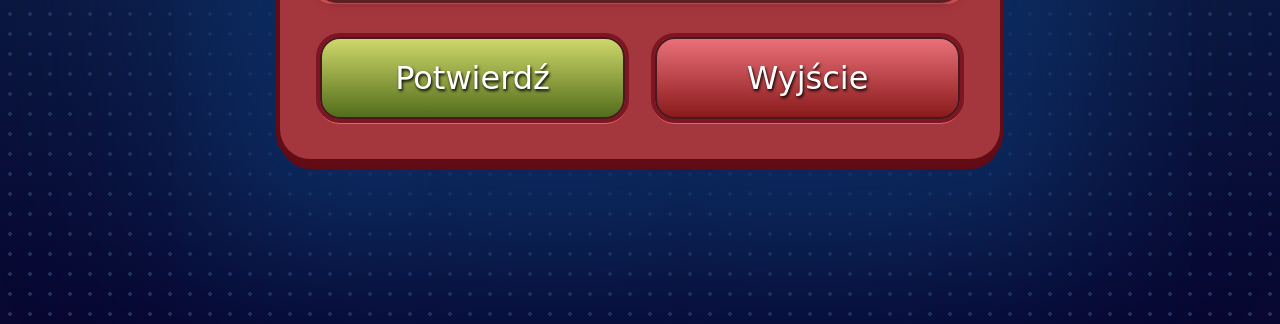
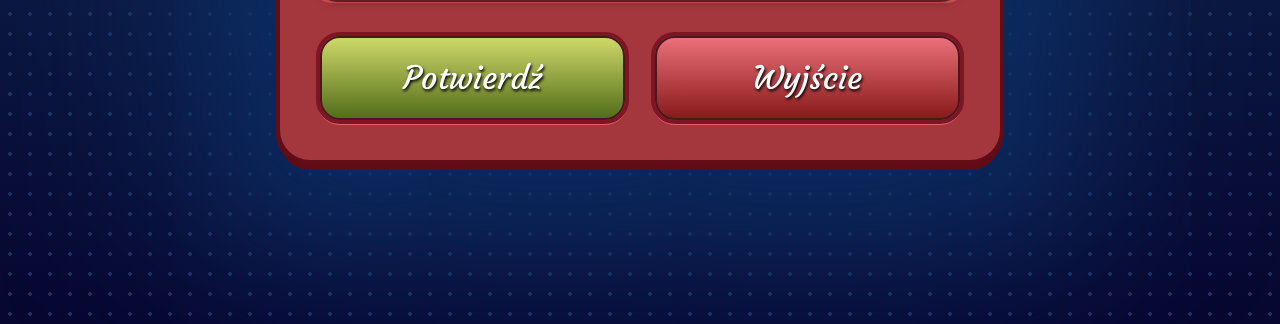
Before and after one commit to bukiet100roz/bukiet100roz.github.io, a plain HTML site: page MilegoWieczoru/index.html in a window 1280 px wide. Shown: the part 476-800 px from the top of the page. Drawn offline with Linux system fonts and the light colour scheme.

Commit message:
Update style.css

```diff
--- a/MilegoWieczoru/style.css
+++ b/MilegoWieczoru/style.css
@@ -63,7 +63,7 @@ body {
   flex: 1;
   border-radius: 20px;
   border: 2px solid #49181e;
-  font-family: "Skranji", cursive;
+  font-family: "Courgette", cursive;
   color: #fff;
   font-size: 32px;
   text-shadow: 1px 2px 3px #000000;
```
